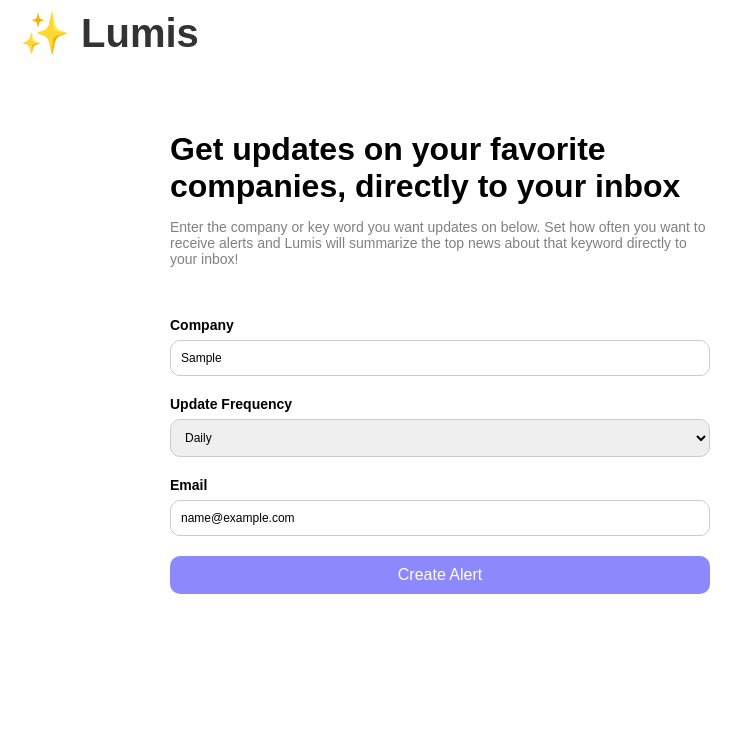
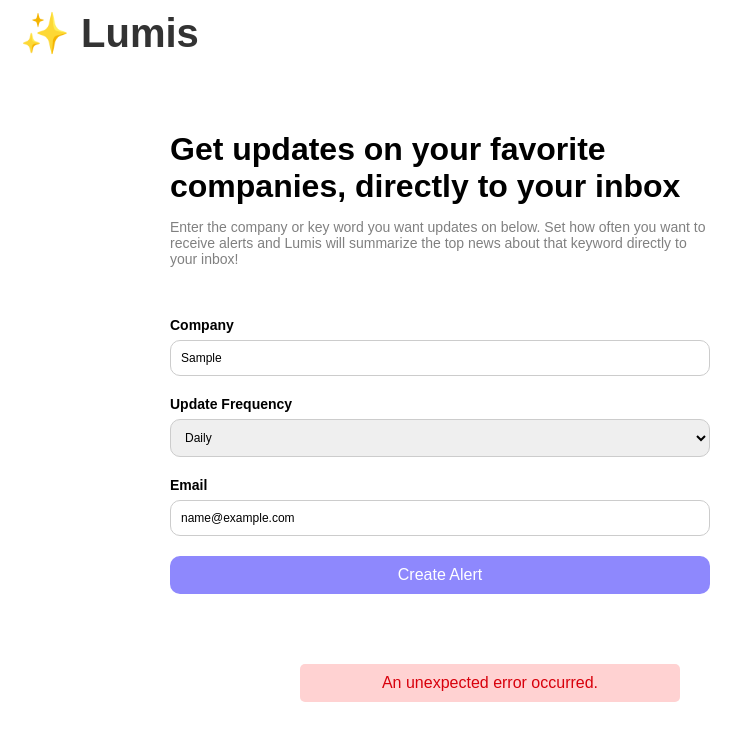
Before and after one commit to dane-dunlap/lumis-react, a React (Create React App) app: page / in a window 1280 px wide. Both pictures are taken after typing "Sample", "name@example.com" into the empty fields and a click on the input "Create Alert". Shown: the top 740 px of the page, without its empty margins (0-750 px from the left). Built offline with nearby package versions, Linux system fonts and the light colour scheme; no server answers.

Commit message:
this is a commit

```diff
--- a/src/LumisForm.css
+++ b/src/LumisForm.css
@@ -72,9 +72,9 @@
 }
 
 .spinner {
-    border: 4px solid rgba(255, 255, 255, 0.3);
+    border: 8px solid rgba(255, 255, 255, 0.3);
     border-radius: 50%;
-    border-top: 4px solid black;
+    border-top: 10px solid black;
     width: 24px;
     height: 24px;
     animation: spin 2s linear infinite;
@@ -95,6 +95,17 @@
     transition: color 2s;
 }
 
+/* Error message styling */
+.error-message {
+    padding: 10px;
+    background-color: #FFD2D2; /* Light red background */
+    color: #D8000C; /* Dark red text */
+    border-radius: 5px;
+    margin-bottom: 10px;
+    transition: color 2s;
+}
+
+
 
 .toast {
     position: fixed;
@@ -109,8 +120,3 @@
     z-index: 1000; /* Ensure it's above other elements */
     opacity: 0.9;
 }
-
-
-.success-message {
-    margin-top: 20px;
-}
--- a/src/LumisForm.js
+++ b/src/LumisForm.js
@@ -10,6 +10,8 @@
     const [successMessage, setSuccessMessage] = useState(null);
     const [showToast, setShowToast] = useState(false);
     const [showMessage, setShowMessage] = useState(false);
+    const [showError, setShowError] = useState(false);
+    const [errorMessage, setErrorMessage] = useState('');
 
 
 
@@ -33,24 +35,29 @@
                 console.log('Success from create_alert.');
                 setShowMessage(true);
                 console.log('Set message to true.');
-                setShowToast(true);
                 setTimeout(() => {
-                    setShowToast(false);
                     setShowMessage(false);
-                }, 4000);
+                }, 6000);
 
                 const savedAlert = response.data.alert;
                 const sendResponse = await axios.post('https://lumis-073b4d2c651d.herokuapp.com/api/send_alert', {
                     alert: savedAlert
                 });
+                if (sendResponse.data.message !== "Success") {
+                    setErrorMessage('There was an error sending the alert.');
+                    setShowError(true);
+                }
 
             } else {
-                console.error(response.data.error);
+                setErrorMessage('There was an error creating the alert.');
+                setShowError(true);
             }
 
         } catch (error) {
             setLoading(false);
             console.error("Error:", error);
+            setErrorMessage('An unexpected error occurred.');
+            setShowError(true);
         }
     };
 
@@ -78,6 +85,8 @@
             </form>
             <div className="container">
                 {showMessage && <div className="success-message">Alert created successfully!<br></br>You will receive your first alert to your inbox in a few moments.</div>}
+                {showError && <div className="error-message">{errorMessage}</div>}
+
 
             </div>
         </div>
```
